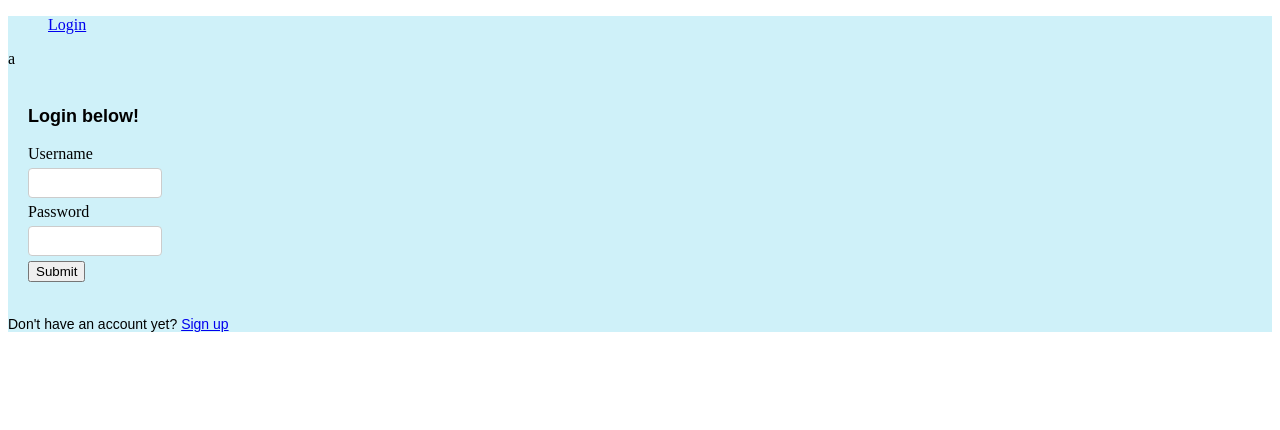
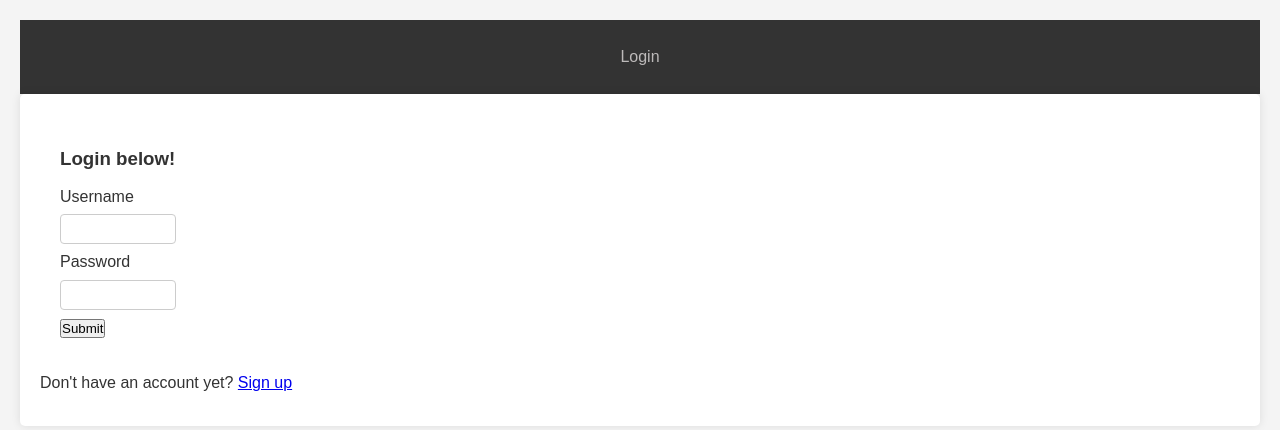
Before and after one commit to kevinwjchoi/skill-share-platform-application, a React (Create React App) app in the folder client/: page /login in a window 1280 px wide. Shown: the top 430 px of the page. Built offline with nearby package versions, Linux system fonts and the light colour scheme; no server answers.

Commit message:
added setting, setting form. added css to fix alignment

```diff
--- a/client/src/components/App.js
+++ b/client/src/components/App.js
@@ -5,6 +5,7 @@ import NavBar from './NavBar';
 import Home from '../pages/Home';
 import Login from '../pages/Login';
 import Signup from  '../pages/Signup';
+import Setting from '../pages/Setting';
 
 
 
@@ -41,15 +42,16 @@ function App() {
 
   return (
   <div className="App">
-    <header className="App-header">
       <NavBar user={user} setUser={setUser}/>
+        <main className="App-main">
         <Routes>
           <Route path="/home" element={<Home user={user} setUser={setUser} />}/>
           <Route path="/login" element={<Login user={user} setUser={setUser} />}/>
           <Route path="/signup" element={<Signup handleNewUser={handleNewUser}/>}/>
+          <Route path="/setting" element={<Setting user={user} setUser={setUser}/>}/>
         </Routes>
 
-    </header>
+        </main>
 
   </div>
   );
--- a/client/src/components/LoginForm.js
+++ b/client/src/components/LoginForm.js
@@ -1,6 +1,5 @@
 import {useState} from 'react';
 import {Formik, Form, Field, ErrorMessage} from 'formik';
-import * as Yup from 'yup';
 import './styles.css';
 
 function LoginForm({setUser}){
--- a/client/src/components/NavBar.js
+++ b/client/src/components/NavBar.js
@@ -1,4 +1,6 @@
 import { Link } from 'react-router-dom';
+import './styles.css';
+
 function NavBar({user, setUser}){
 
   const handleLogout = () => {
@@ -20,6 +22,7 @@ function NavBar({user, setUser}){
               {user ? (
                 <>
                 <Link to="/home">Home </Link>
+                <Link to="/setting">Setting </Link>
                 <Link to="/" onClick={handleLogout}>Logout </Link>
                 </>
               ) : (
--- /dev/null
+++ b/client/src/components/SettingForm.js
@@ -0,0 +1,14 @@
+import React from "react";
+
+function SettingForm({ user, setUser }){
+
+
+
+    return(
+        <>
+        </>
+
+    );
+}
+
+export default SettingForm;
--- a/client/src/components/SignupForm.js
+++ b/client/src/components/SignupForm.js
@@ -13,11 +13,11 @@ function SignupForm({handleNewUser}){
     const validationSchema = Yup.object().shape({
         username: Yup.string()
             .required("")
-            .min(6, "Username must be at least 4 characters")
+            .min(4, "Username must be at least 4 characters")
             .max(15, "Username must not exceed 15 characters"),
         password: Yup.string()
             .required("")
-            .min(8, "Password must be at least 8 characters")
+            .min(6, "Password must be at least 6 characters")
             .max(80, "Password must not exceed 80 characters")
     });
 
@@ -58,12 +58,12 @@ function SignupForm({handleNewUser}){
                 >
                         <Form>
                         <div className="form-group">
-                            <label htmlFor="username">Create an username </label>
+                            <label htmlFor="username">Create username </label>
                             <Field name="username" type="text" className="form-control" />
                             <ErrorMessage name="username" component="div" className="text-danger" />
                         </div>
                         <div className="form-group">
-                            <label htmlFor="password">Create a password </label>
+                            <label htmlFor="password">Create password </label>
                             <Field name="password" type="password" className="form-control" />
                             <ErrorMessage name="password" component="div" className="text-danger" />
                         </div>
--- a/client/src/components/styles.css
+++ b/client/src/components/styles.css
@@ -6,27 +6,88 @@
 
 
 /* For my general html elements */
+* {
+  margin: 0;
+  padding: 0;
+  box-sizing: border-box;
+}
+h1, h2, h3, h4, h5, h6 {
+  margin: 10px 0;
+}
+
 h1 {
-  font-family: Arial, sans-serif;
-  font-size: 24px;
+  font-size: 2em;
+  color: #333;
+}
+
+h2 {
+  font-size: 1.5em;
+  color: #666;
 }
 
 p {
-  font-family: Arial, sans-serif;
-  font-size: 14px;
+  margin: 10px 0;
 }
 
-h3 {
+ul {
+  list-style: none;
+  padding: 0;
+}
+
+ul li {
+  margin: 5px 0;
+}
+
+nav ul {
+  display: flex;
+  justify-content: space-around;
+  background: #333;
+  padding: 10px;
+}
+
+body {
   font-family: Arial, sans-serif;
-  font-size: 18px;
+  line-height: 1.6;
+  background-color: #f4f4f4;
+  color: #333;
+  margin: 20px;
+}
+
+/* For my main app */
+
+.App-main {
+  background: #fff;
+  padding: 20px;
+  border-radius: 5px;
+  box-shadow: 0 0 10px rgba(0, 0, 0, 0.1);
+}
+
+.Main {
+  text-align: center;
+}
+
+/* For my top nav */
+.nav-bar a {
+  float: left;
+  display: block;
+  color: #bdbaba;
+  text-align: center;
+  padding: 14px 16px;
+  text-decoration: none;
+}
+
+.nav-bar a:hover {
+  background-color: #b3a4a4a7;
+  color: black;
 }
 
 
-  /* For my form-group */
+/* For my form-group */
 .form-group {
     margin-bottom: 5px;
     display: flex;
     flex-direction: column;
+
 }
 
 .form-group label {
--- a/client/src/index.js
+++ b/client/src/index.js
@@ -5,6 +5,7 @@ import App from './components/App';
 import Home from './pages/Home';
 import Login from './pages/Login';
 import Signup from './pages/Signup';
+import Setting from './pages/Setting'
 import { createBrowserRouter, RouterProvider } from 'react-router-dom';
 
 const router = createBrowserRouter([
@@ -23,6 +24,10 @@ const router = createBrowserRouter([
             {
                 path: '/signup',
                 element: <Signup />
+            },
+            {
+                path: '/setting',
+                element: <Setting />
             }
         ]
     }
--- a/client/src/pages/Home.js
+++ b/client/src/pages/Home.js
@@ -14,20 +14,23 @@ function Home({user, setUser}) {
       });
     }, []);
 
-    if (!user) return <Login setUser={setUser} />;
+    if (!user)
+      return <Login setUser={setUser} />;
 
 
     return (
       <div>
-        <header>
+        <main className="Main">
             <h1>Skill Platform</h1>
-        </header>
+            <p>Skill-share platform allows you and other developers to see projects that are available. Find a project that fits your role and submit an application! </p>
+
         <div>
             <h2>Project list goes below</h2>
             <ul></ul>
 
 
         </div>
+        </main>
       </div>
     );
   }
--- a/client/src/pages/Login.js
+++ b/client/src/pages/Login.js
@@ -25,7 +25,7 @@ function Login({ user, setUser }) {
 
     return (
     <div className="login-container">
-a
+
       <LoginForm setUser={setUser} />
       <p>
         Don't have an account yet?{' '}
--- /dev/null
+++ b/client/src/pages/Setting.js
@@ -0,0 +1,35 @@
+import React from "react";
+import { useEffect } from 'react';
+import { useNavigate } from 'react-router-dom';
+import { Link } from 'react-router-dom';
+import SettingForm from '../components/SettingForm'
+
+function Setting({user, setUser}){
+    const navigate = useNavigate();
+
+    useEffect(() => {
+        // auto-login
+        fetch("/check_session").then((r) => {
+          if (r.ok) {
+            r.json().then((data) => setUser(data));
+          } else {
+            navigate("/login");
+          }
+        });
+      }, [setUser, navigate]);
+
+      if (!user) {
+        return <p>Loading...</p>;
+      }
+
+    return (
+    <>
+        <main className="Main">
+            <h1>Settings</h1>
+            <h2>Username: {user.username}</h2>
+            <SettingForm user={user} setUser={setUser} />
+        </main>
+    </>
+    );
+}
+export default Setting;
--- a/client/src/pages/Signup.js
+++ b/client/src/pages/Signup.js
@@ -1,6 +1,4 @@
 import React , {useState} from "react";
-import {Formik, Field, ErrorMessage, Form} from 'formik';
-import * as Yup from 'yup';
 import SignupForm from "../components/SignupForm";
 
 function Signup({handleNewUser}){
```
Also changed, not shown: 2 other files (tests, documents, lock files or other folders).
